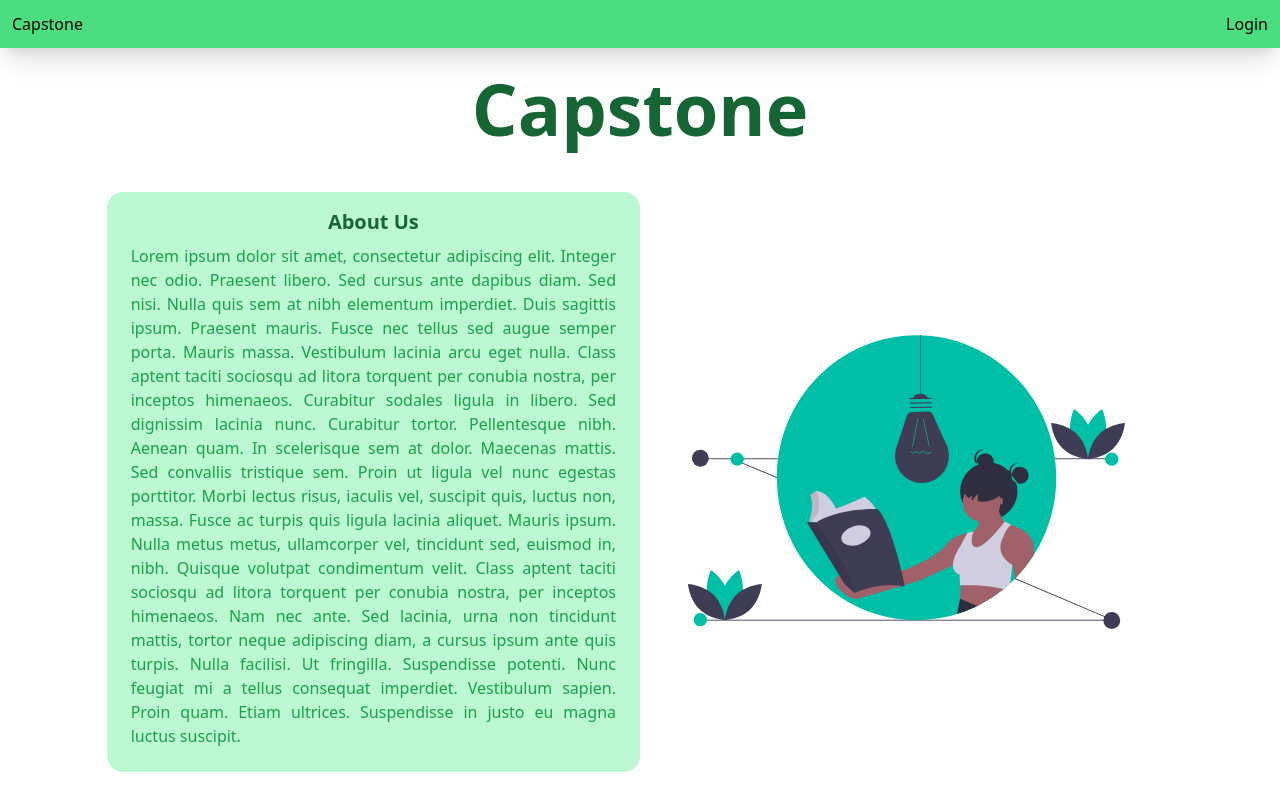
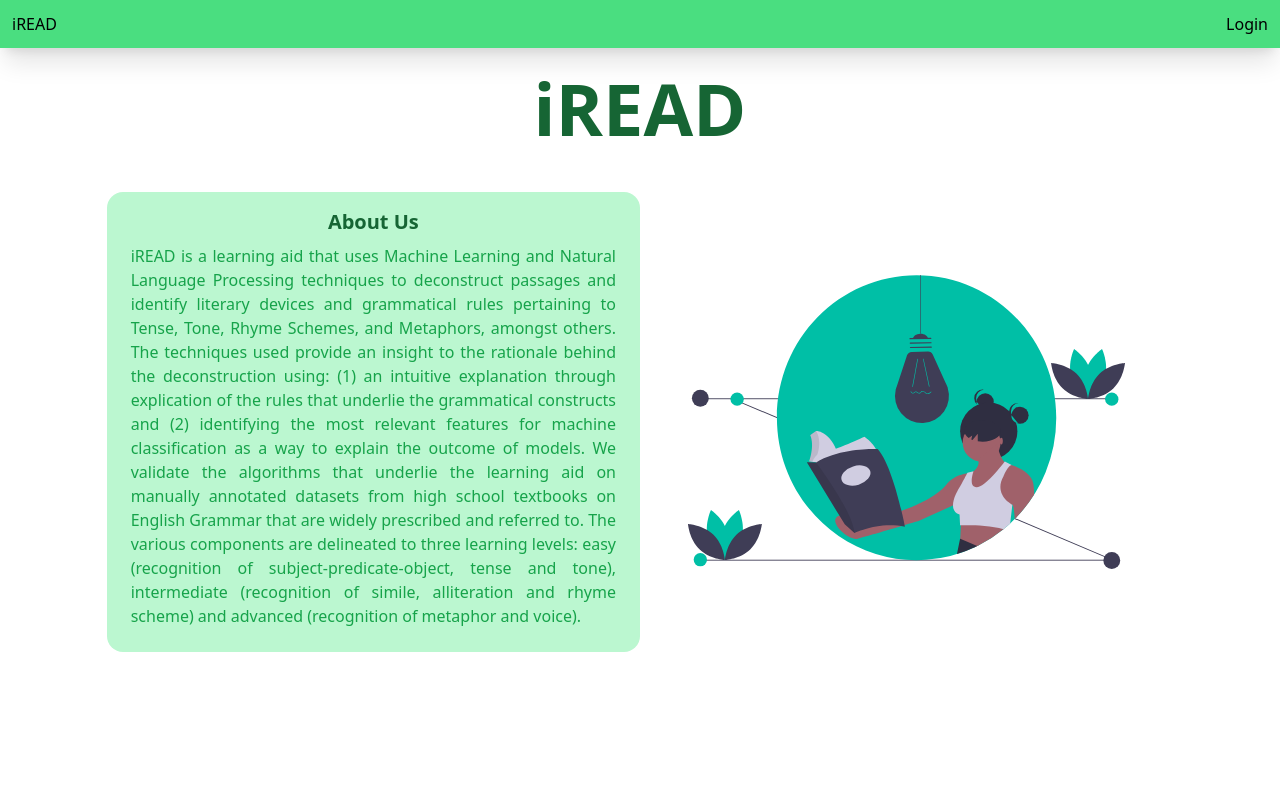
Before and after one commit to adithisatish/capstone_2021, a React (Create React App) app in the folder client/: page / in a window 1280 px wide. Built offline with nearby package versions, Linux system fonts and the light colour scheme.

Commit message:
authserver: (9315d70) Made web app and documentation changes

```diff
--- a/client/public/index.html
+++ b/client/public/index.html
@@ -2,6 +2,7 @@
 <html lang="en">
   <head>
     <meta charset="utf-8" />
+    <title>iREAD</title>
     <link rel="icon" href="%PUBLIC_URL%/favicon.ico" />
     <meta name="viewport" content="width=device-width, initial-scale=1" />
     <meta name="theme-color" content="#000000" />
--- a/client/src/components/layout/Navbar.js
+++ b/client/src/components/layout/Navbar.js
@@ -68,7 +68,7 @@ const Navbar = (props) => {
                     <line x1="4" y1="18" x2="20" y2="18"></line>
                 </svg>
             </div>
-            <p>Capstone</p>
+            <p>iREAD</p>
             <div className="flex flex-grow ml-6 ph:hidden">
                 {leftElement}
             </div>
--- a/client/src/pages/Landing.js
+++ b/client/src/pages/Landing.js
@@ -7,7 +7,7 @@ const Landing = () => {
             <div className="flex-col mt-6">
                 <div>
                     <p className="text-7xl font-bold text-green-800 text-center ph:text-5xl">
-                        Capstone
+                        iREAD
                     </p>
                 </div>
                 <div className="w-full lg:mt-12 ph:mb-12">
@@ -15,9 +15,20 @@ const Landing = () => {
                         <div className="bg-green-200 w-1/2 rounded-2xl p-4 ph:w-full">
                             <p className="text-center font-bold text-green-800 text-xl">About Us</p>
                             <p className="p-2 text-justify text-green-600">
-                                Lorem ipsum dolor sit amet, consectetur adipiscing elit. Integer nec odio. Praesent libero. Sed cursus ante dapibus diam. Sed nisi. Nulla quis sem at nibh elementum imperdiet. Duis sagittis ipsum. Praesent mauris. Fusce nec tellus sed augue semper porta. Mauris massa. Vestibulum lacinia arcu eget nulla. Class aptent taciti sociosqu ad litora torquent per conubia nostra, per inceptos himenaeos.
-                                Curabitur sodales ligula in libero. Sed dignissim lacinia nunc. Curabitur tortor. Pellentesque nibh. Aenean quam. In scelerisque sem at dolor. Maecenas mattis. Sed convallis tristique sem. Proin ut ligula vel nunc egestas porttitor. Morbi lectus risus, iaculis vel, suscipit quis, luctus non, massa. Fusce ac turpis quis ligula lacinia aliquet. Mauris ipsum.
-                                Nulla metus metus, ullamcorper vel, tincidunt sed, euismod in, nibh. Quisque volutpat condimentum velit. Class aptent taciti sociosqu ad litora torquent per conubia nostra, per inceptos himenaeos. Nam nec ante. Sed lacinia, urna non tincidunt mattis, tortor neque adipiscing diam, a cursus ipsum ante quis turpis. Nulla facilisi. Ut fringilla. Suspendisse potenti. Nunc feugiat mi a tellus consequat imperdiet. Vestibulum sapien. Proin quam. Etiam ultrices. Suspendisse in justo eu magna luctus suscipit. </p>
+                                iREAD is a learning aid that uses Machine Learning and Natural Language Processing
+                                techniques to deconstruct passages and identify literary devices and
+                                grammatical rules pertaining to Tense, Tone, Rhyme Schemes, and Metaphors,
+                                amongst others. The techniques used provide an insight to the rationale
+                                behind the deconstruction using: (1) an intuitive explanation through
+                                explication of the rules that underlie the grammatical constructs and
+                                (2) identifying the most relevant features for machine classification
+                                as a way to explain the outcome of models. We validate the algorithms
+                                that underlie the learning aid on manually annotated datasets from high
+                                school textbooks on English Grammar that are widely prescribed and referred
+                                to. The various components are delineated to three learning levels: easy
+                                (recognition of subject-predicate-object, tense and tone), intermediate
+                                (recognition of simile, alliteration and rhyme scheme) and advanced
+                                (recognition of metaphor and voice). </p>
                         </div>
                         <div className="p-12 w-1/2 ph:w-full">
                             <img src="./images/girl_reading.svg" className="w-full"/>
```
